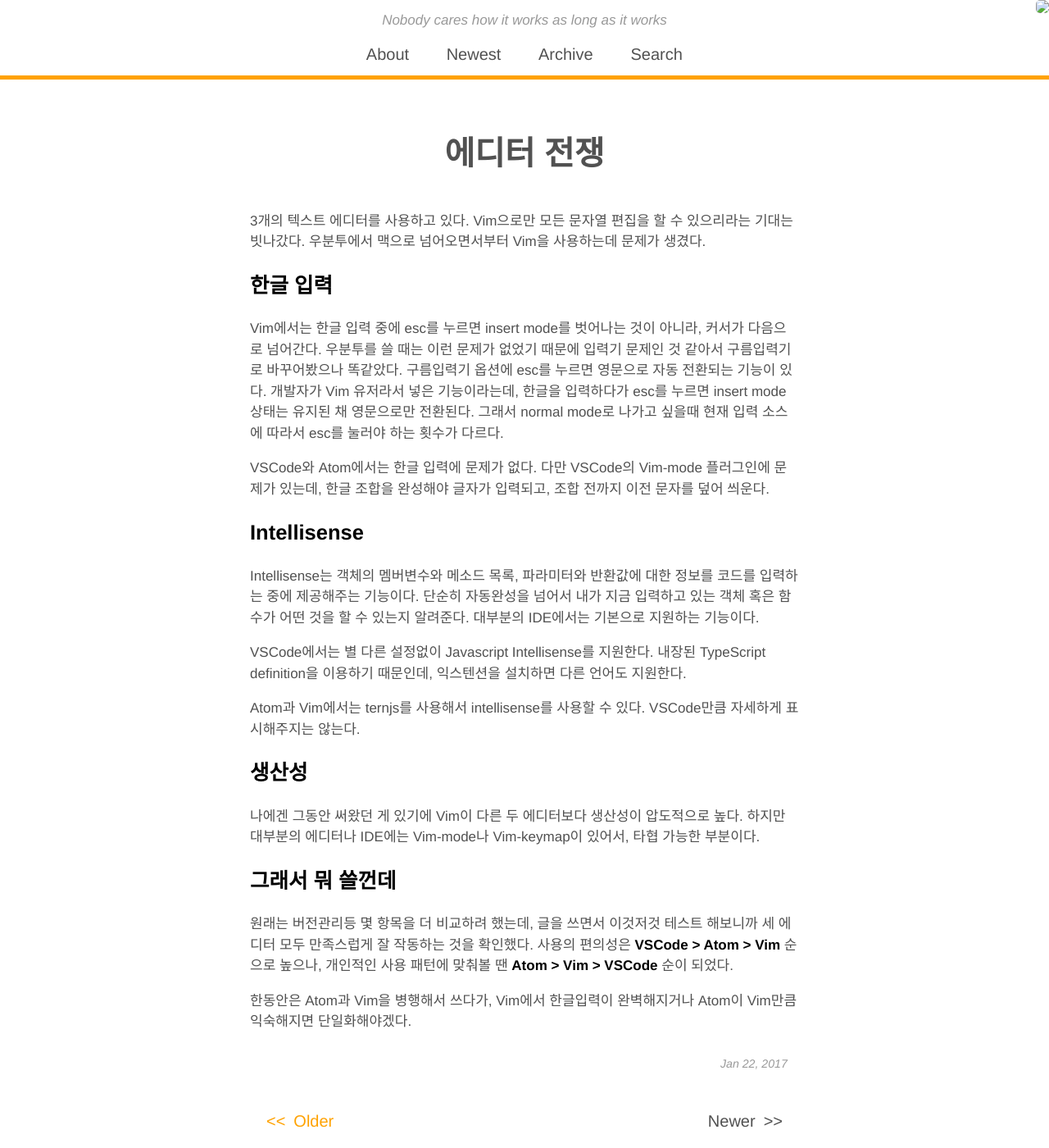
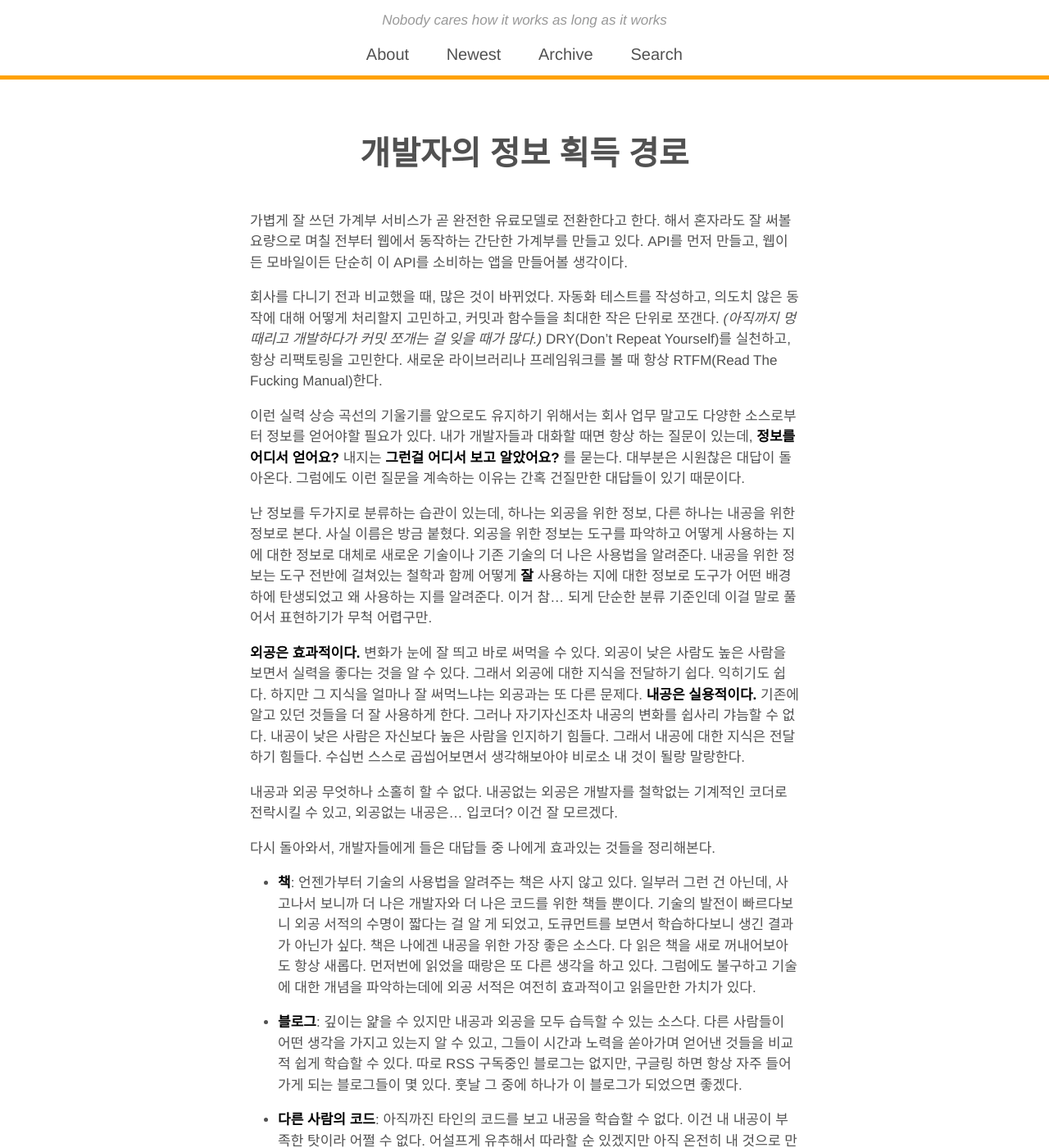
Before and after one commit to gloorx/gloorx.github.io, a Jekyll site: the page built from index.html, in a window 1280 px wide and 1400 px high, scrolled down 214 px. Shown: the whole window at 82% size. Built offline with Jekyll 4.4.1, drawn with Linux system fonts in a browser that asks for light colours; some web fonts are replaced; the list of posts is cut into pages by our own code; some of the changed text lies outside the part shown.

Commit message:
Post information sources

```diff
--- a/_layouts/default.html
+++ b/_layouts/default.html
@@ -13,7 +13,6 @@
       <footer id="site-footer">{% include footer.html %}</footer>
     </div>
     {% include analytics.html %}
-    <a href="http://www.reactivemanifesto.org/"> <img style="border: 0; position: fixed; right: 0; top:0; z-index: 9000" src="//d379ifj7s9wntv.cloudfront.net/reactivemanifesto/images/ribbons/we-are-reactive-orange-right.png"> </a>
   </body>
 
 </html>
--- /dev/null
+++ b/_posts/2017/2017-01-27-information_sources.md
@@ -0,0 +1,23 @@
+---
+title: 개발자의 정보 획득 경로
+tag: lifestyle
+---
+가볍게 잘 쓰던 가계부 서비스가 곧 완전한 유료모델로 전환한다고 한다. 해서 혼자라도 잘 써볼 요량으로 며칠 전부터 웹에서 동작하는 간단한 가계부를 만들고 있다. API를 먼저 만들고, 웹이든 모바일이든 단순히 이 API를 소비하는 앱을 만들어볼 생각이다.
+
+회사를 다니기 전과 비교했을 때, 많은 것이 바뀌었다. 자동화 테스트를 작성하고, 의도치 않은 동작에 대해 어떻게 처리할지 고민하고, 커밋과 함수들을 최대한 작은 단위로 쪼갠다. _(아직까지 멍때리고 개발하다가 커밋 쪼개는 걸 잊을 때가 많다.)_ DRY(Don't Repeat Yourself)를 실천하고, 항상 리팩토링을 고민한다. 새로운 라이브러리나 프레임워크를 볼 때 항상 RTFM(Read The Fucking Manual)한다.
+
+이런 실력 상승 곡선의 기울기를 앞으로도 유지하기 위해서는 회사 업무 말고도 다양한 소스로부터 정보를 얻어야할 필요가 있다. 내가 개발자들과 대화할 때면 항상 하는 질문이 있는데, **정보를 어디서 얻어요?** 내지는 **그런걸 어디서 보고 알았어요?** 를 묻는다. 대부분은 시원찮은 대답이 돌아온다. 그럼에도 이런 질문을 계속하는 이유는 간혹 건질만한 대답들이 있기 때문이다.
+
+난 정보를 두가지로 분류하는 습관이 있는데, 하나는 외공을 위한 정보, 다른 하나는 내공을 위한 정보로 본다. 사실 이름은 방금 붙혔다. 외공을 위한 정보는 도구를 파악하고 어떻게 사용하는 지에 대한 정보로 대체로 새로운 기술이나 기존 기술의 더 나은 사용법을 알려준다. 내공을 위한 정보는 도구 전반에 걸쳐있는 철학과 함께 어떻게 **잘** 사용하는 지에 대한 정보로 도구가 어떤 배경 하에 탄생되었고 왜 사용하는 지를 알려준다. 이거 참... 되게 단순한 분류 기준인데 이걸 말로 풀어서 표현하기가 무척 어렵구만.
+
+**외공은 효과적이다.** 변화가 눈에 잘 띄고 바로 써먹을 수 있다. 외공이 낮은 사람도 높은 사람을 보면서 실력을 좋다는 것을 알 수 있다. 그래서 외공에 대한 지식을 전달하기 쉽다. 익히기도 쉽다. 하지만 그 지식을 얼마나 잘 써먹느냐는 외공과는 또 다른 문제다. **내공은 실용적이다.** 기존에 알고 있던 것들을 더 잘 사용하게 한다. 그러나 자기자신조차 내공의 변화를 쉽사리 갸늠할 수 없다. 내공이 낮은 사람은 자신보다 높은 사람을 인지하기 힘들다. 그래서 내공에 대한 지식은 전달하기 힘들다. 수십번 스스로 곱씹어보면서 생각해보아야 비로소 내 것이 될랑 말랑한다.
+
+내공과 외공 무엇하나 소홀히 할 수 없다. 내공없는 외공은 개발자를 철학없는 기계적인 코더로 전락시킬 수 있고, 외공없는 내공은... 입코더? 이건 잘 모르겠다.
+
+다시 돌아와서, 개발자들에게 들은 대답들 중 나에게 효과있는 것들을 정리해본다.
+
+-   **책**: 언젠가부터 기술의 사용법을 알려주는 책은 사지 않고 있다. 일부러 그런 건 아닌데, 사고나서 보니까 더 나은 개발자와 더 나은 코드를 위한 책들 뿐이다. 기술의 발전이 빠르다보니 외공 서적의 수명이 짧다는 걸 알 게 되었고, 도큐먼트를 보면서 학습하다보니 생긴 결과가 아닌가 싶다. 책은 나에겐 내공을 위한 가장 좋은 소스다. 다 읽은 책을 새로 꺼내어보아도 항상 새롭다. 먼저번에 읽었을 때랑은 또 다른 생각을 하고 있다. 그럼에도 불구하고 기술에 대한 개념을 파악하는데에 외공 서적은 여전히 효과적이고 읽을만한 가치가 있다.
+
+-   **블로그**: 깊이는 얉을 수 있지만 내공과 외공을 모두 습득할 수 있는 소스다. 다른 사람들이 어떤 생각을 가지고 있는지 알 수 있고, 그들이 시간과 노력을 쏟아가며 얻어낸 것들을 비교적 쉽게 학습할 수 있다. 따로 RSS 구독중인 블로그는 없지만, 구글링 하면 항상 자주 들어가게 되는 블로그들이 몇 있다. 훗날 그 중에 하나가 이 블로그가 되었으면 좋겠다.
+
+-   **다른 사람의 코드**: 아직까진 타인의 코드를 보고 내공을 학습할 수 없다. 이건 내 내공이 부족한 탓이라 어쩔 수 없다. 어설프게 유추해서 따라할 순 있겠지만 아직 온전히 내 것으로 만들기는 힘들 것 같다. 하지만 오픈 소스 프로젝트에서 사용된 dependencies 목록을 보면서 어떤 라이브러리를 사용하는지는 알 수 있다. 처음보는 패키지 이름이 있다면 일단 검색부터 해본다. 처음보는 종류의 패키지부터 기존에 쓰던 것보다 더 나은 것들을 찾을 수 있는 노다지다.
```
Also changed, not shown: Gemfile.lock.
